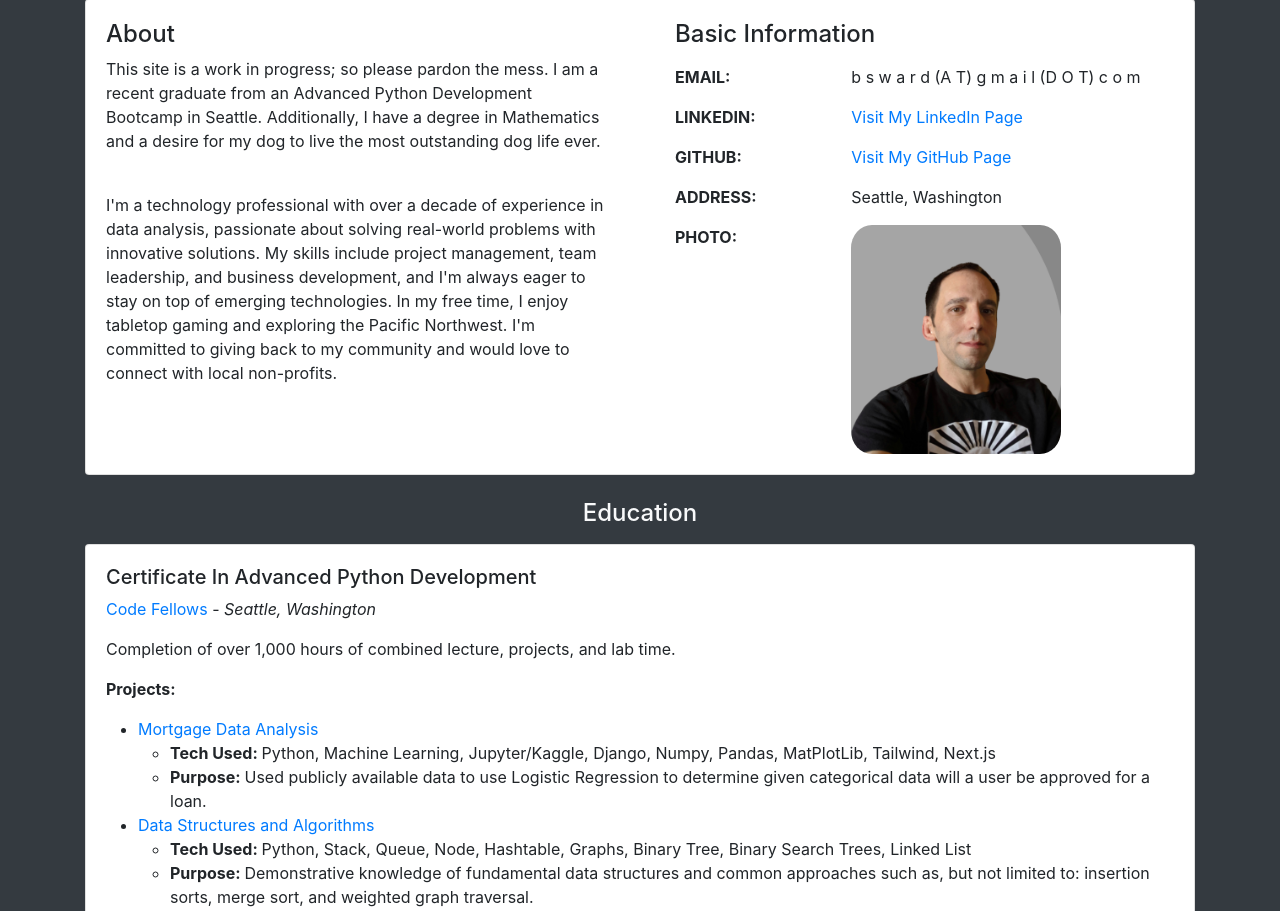
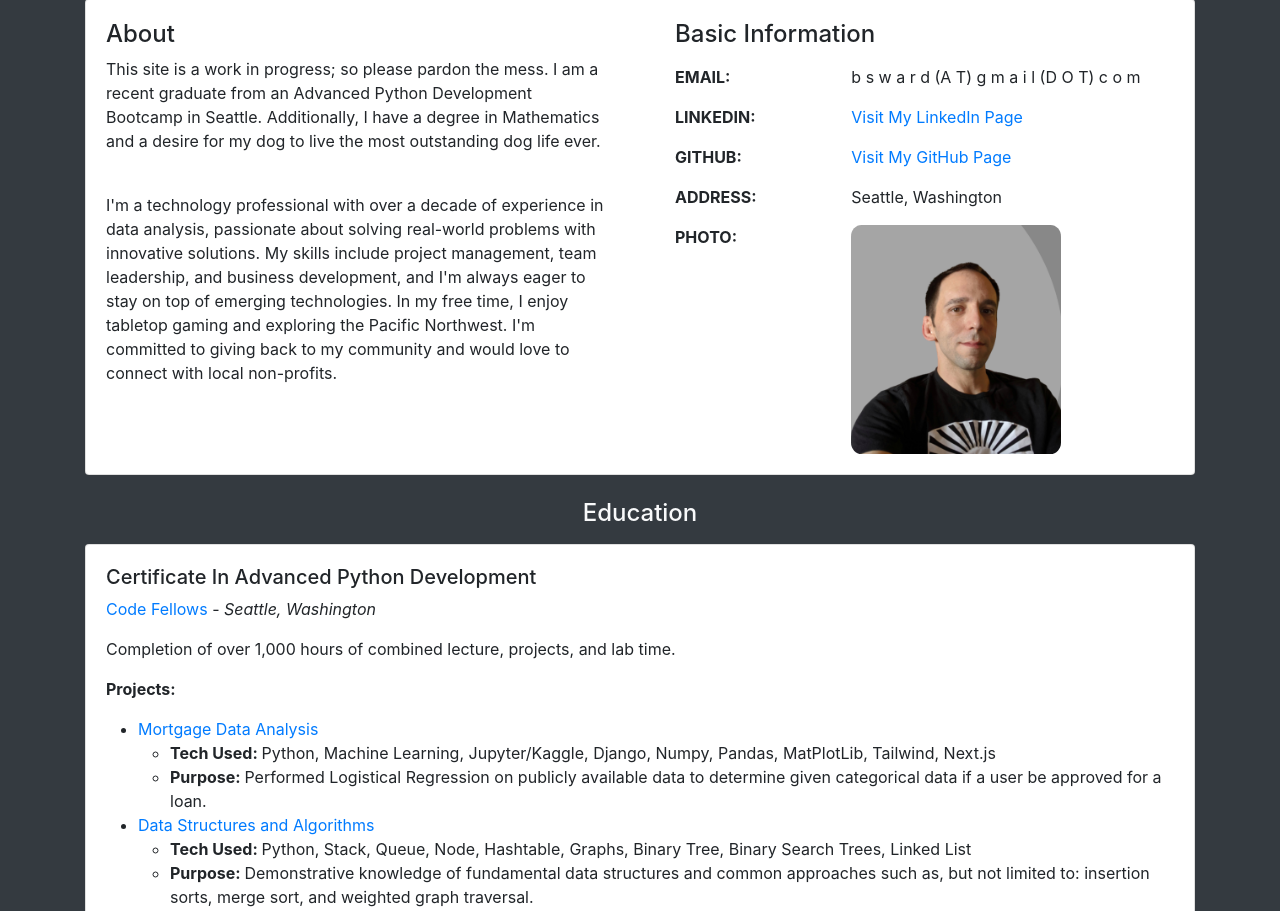
Before and after one commit to BrianSward/spa-flask-portfolio, a Flask app: page / in a window 1280 px wide. Shown: the part 289-1200 px from the top of the page. Run offline with Flask 2, Linux system fonts and the light colour scheme; some libraries are stand-ins or nearby versions.

Commit message:
formatting and content

```diff
--- a/Flask/templates/index.html
+++ b/Flask/templates/index.html
@@ -151,7 +151,7 @@
                             </div>
                             <div class="col-sm-8">
                                 <img src="../static/brian.png" alt="Brian's photo"
-                                     style="border-radius: 10%; max-width: 65%;">
+                                     style="border-radius:5%; max-width: 65%;">
                             </div>
                         </div>
                     </div>
@@ -196,7 +196,7 @@
                                     <b>
                                         Purpose:
                                     </b>
-                                    Used publicly available data to use Logistic Regression to determine given categorical data will a user be approved for a loan.
+                                    Performed Logistical Regression on publicly available data to determine given categorical data if a user be approved for a loan.
                                 </li>
                             </ul>
                         </li>
```
